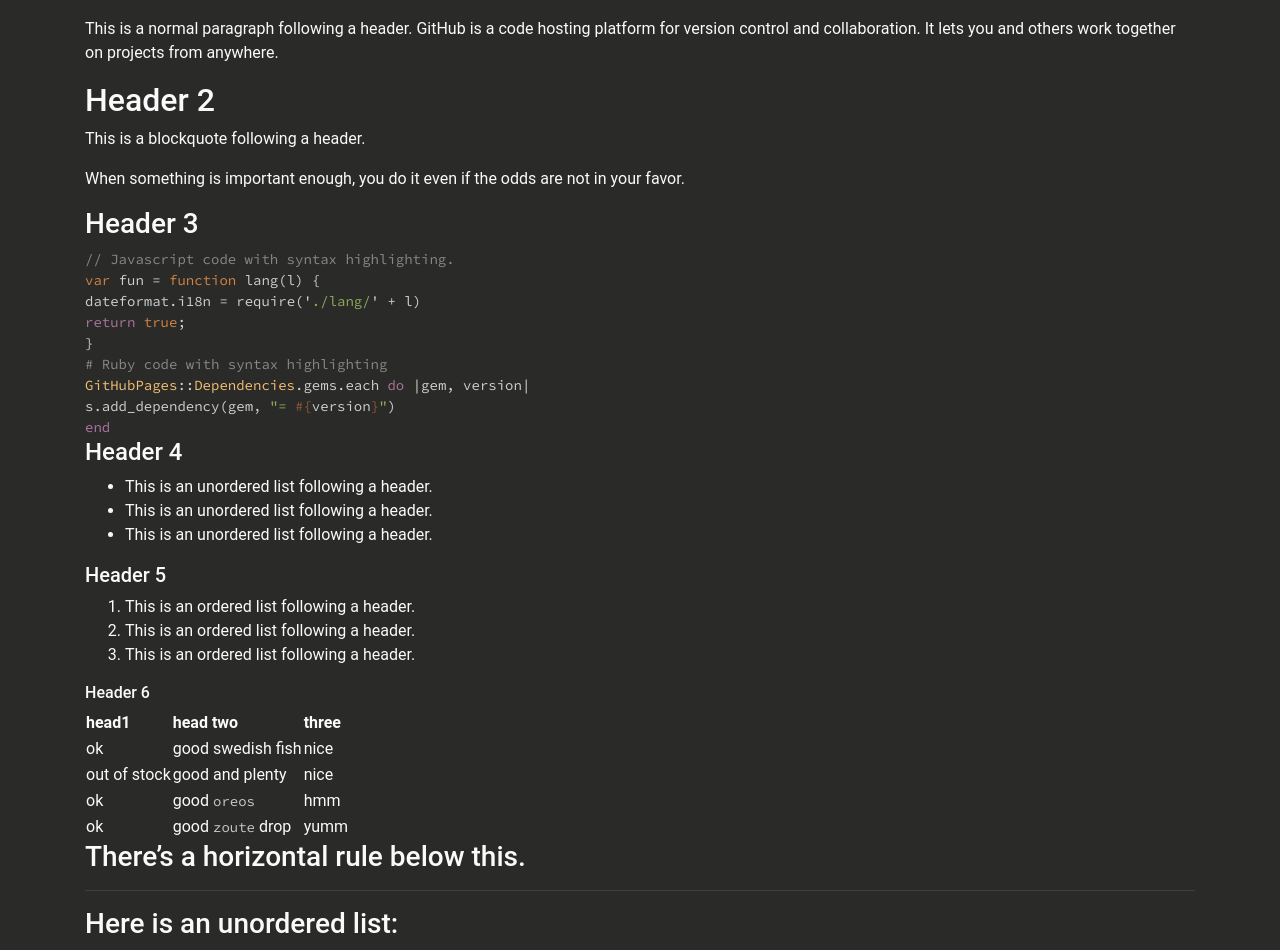
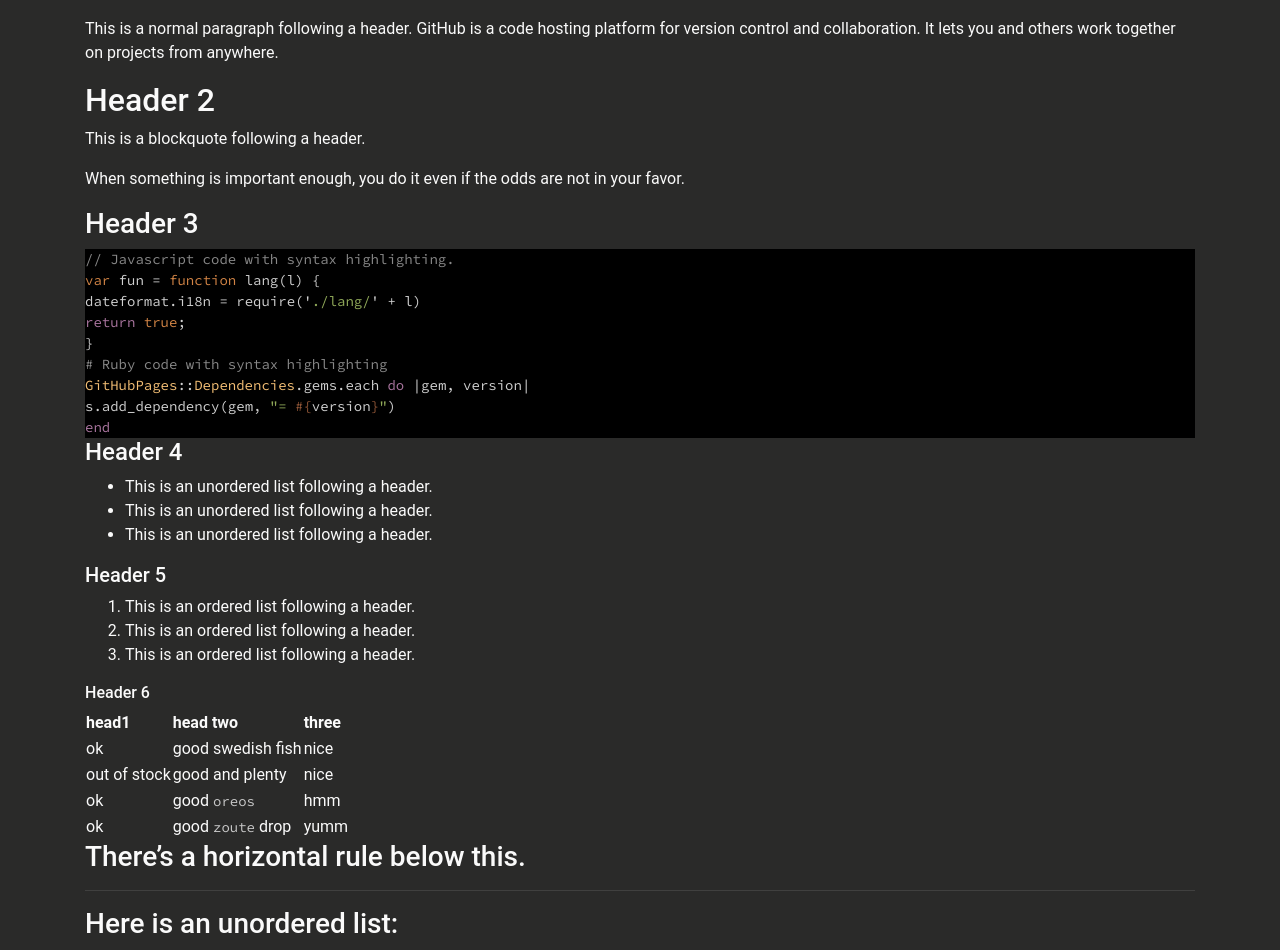
Before and after one commit to Steeff0/steeff0.github.io, a Jekyll site: the page built from markdown-test.md, in a window 1280 px wide. Shown: the part 301-1251 px from the top of the page. Built offline with Jekyll 4.4.1, drawn with Linux system fonts in a browser that asks for light colours; some web fonts are replaced.

Commit message:
Different highlight background

```diff
--- a/_sass/_syntax-highlighting.scss
+++ b/_sass/_syntax-highlighting.scss
@@ -4,6 +4,7 @@
 */
 .highlight {
   color: #d0d0d0;
+  background-color: black;
 
   td {
     padding: 5px;
--- a/assets/css/main.scss
+++ b/assets/css/main.scss
@@ -12,4 +12,6 @@
 //Bootstrap
 @import "bootstrap-variables";
 @import "bootstrap/bootstrap";
+
+// Custom elements
 @import "syntax-highlighting";
```
